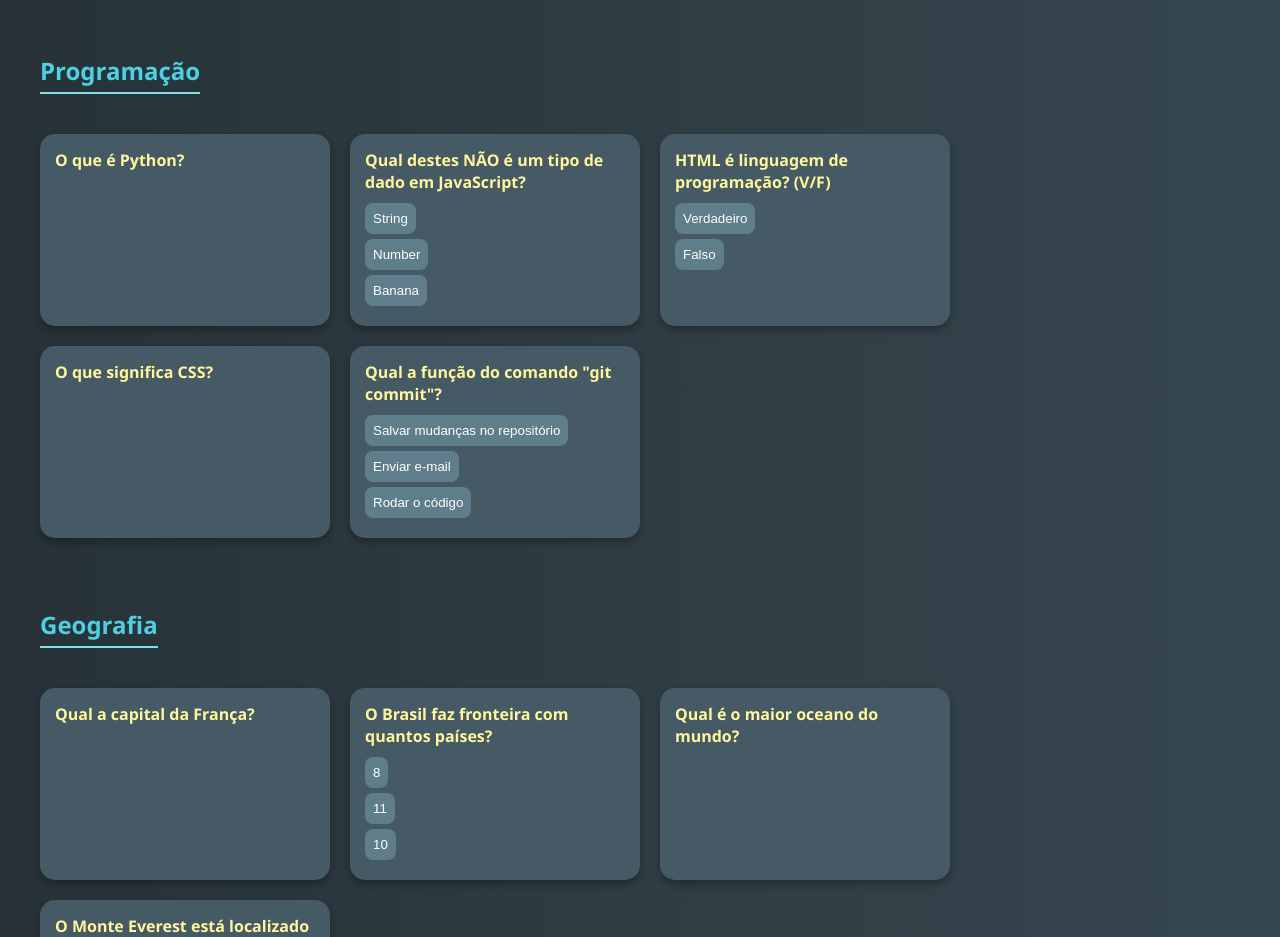
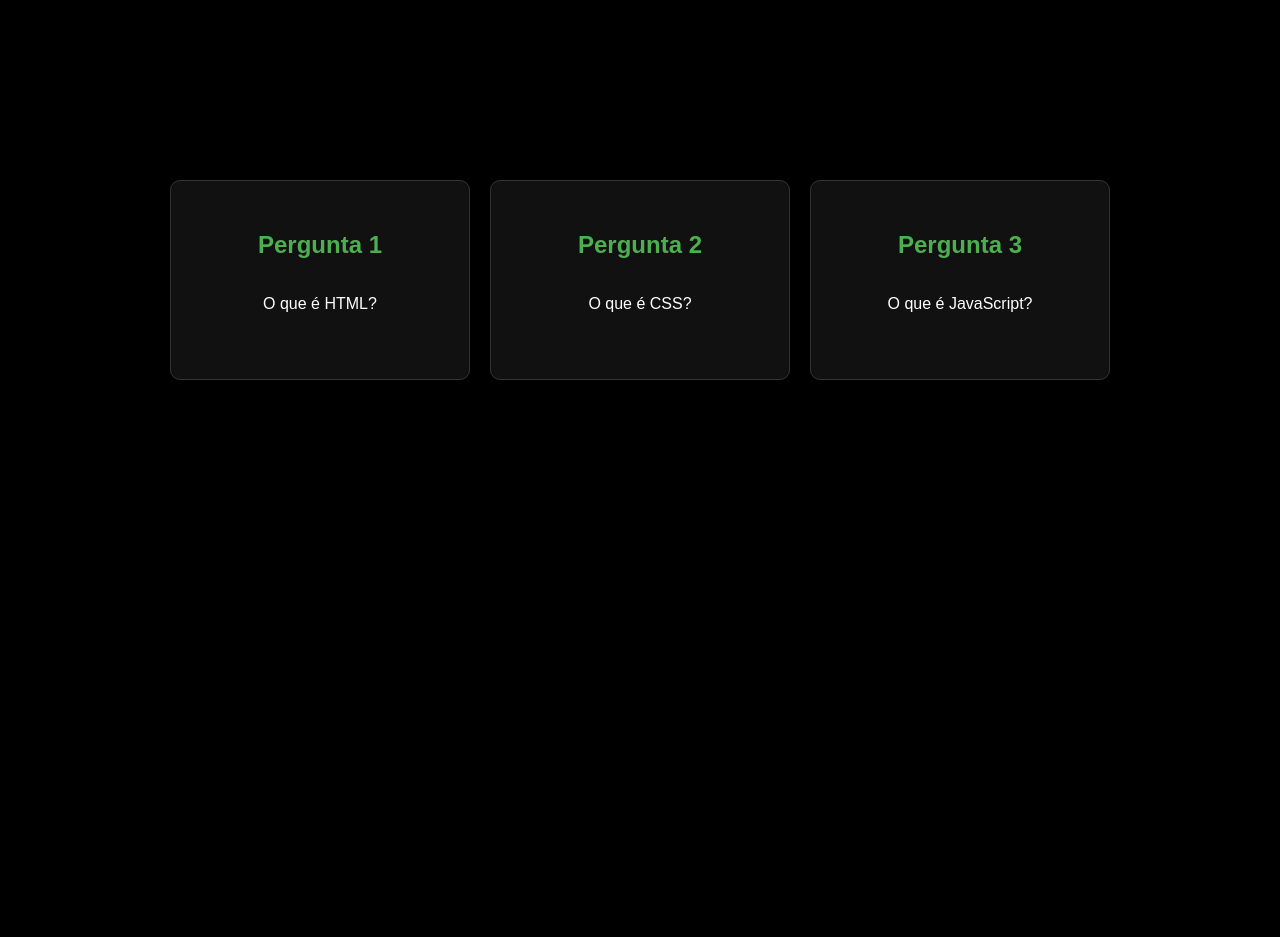
Before and after one commit to lucas170109/trilha-2-trimestre-2-ano, a plain HTML site: page index.html in a window 1280 px wide. Shown: the part 120-1057 px from the top of the page. After the commit the page ends 800 px from the top, so only its background shows below. Drawn offline with Linux system fonts and the light colour scheme.

Commit message:
Update index.html

```diff
--- a/index.html
+++ b/index.html
@@ -1,226 +1,124 @@
 <!DOCTYPE html>
 <html lang="pt-br">
 <head>
-  <meta charset="UTF-8" />
-  <title>Flashcards Interativos</title>
+    <meta charset="UTF-8">
+    <meta name="viewport" content="width=device-width, initial-scale=1.0">
+    <title>Flashcards Pretos</title>
     <style>
         body {
-      font-family: 'Segoe UI', Tahoma, Geneva, Verdana, sans-serif;
-      background: linear-gradient(to right, #263238, #37474F);
-      padding: 40px;
+            background-color: #000000;
             margin: 0;
-      color: #fff;
+            padding: 0;
+            font-family: Arial, sans-serif;
+            display: flex;
+            justify-content: center;
+            align-items: center;
+            min-height: 100vh;
+            color: white;
         }
-    h1 {
-      text-align: center;
-      color: #80DEEA;
-      margin-bottom: 50px;
-    }
-    .categoria {
-      margin-bottom: 50px;
-    }
-    .categoria h2 {
-      color: #4DD0E1;
-      border-bottom: 2px solid #80DEEA;
-      display: inline-block;
-      padding-bottom: 5px;
-    }
-    .cards-container {
+
+        .container {
             display: flex;
             flex-wrap: wrap;
+            justify-content: center;
             gap: 20px;
-      margin-top: 20px;
+            max-width: 1200px;
+            padding: 20px;
         }
-    .flashcard {
-      width: 260px;
-      min-height: 160px;
-      background: #455A64;
-      border-radius: 15px;
-      box-shadow: 0 4px 8px rgba(0,0,0,0.3);
-      padding: 15px;
-      cursor: pointer;
-      transition: transform 0.3s;
+
+        .card {
+            width: 300px;
+            height: 200px;
+            perspective: 1000px;
         }
-    .flashcard:hover {
-      transform: scale(1.05);
+
+        .card-inner {
+            position: relative;
+            width: 100%;
+            height: 100%;
+            transition: transform 0.8s;
+            transform-style: preserve-3d;
+            background-color: #111;
+            border-radius: 10px;
+            box-shadow: 0 4px 8px rgba(0, 0, 0, 0.3);
         }
-    .pergunta {
-      font-weight: bold;
-      margin-bottom: 10px;
-      color: #FFF59D;
+
+        .card:hover .card-inner {
+            transform: rotateY(180deg);
         }
-    .resposta {
-      display: none;
-      color: #C8E6C9;
+
+        .card-front, .card-back {
+            position: absolute;
+            width: 100%;
+            height: 100%;
+            backface-visibility: hidden;
+            display: flex;
+            flex-direction: column;
+            justify-content: center;
+            align-items: center;
+            padding: 20px;
+            box-sizing: border-box;
+            border-radius: 10px;
         }
-    .alternativas button {
-      display: block;
-      margin: 5px 0;
-      background: #607D8B;
-      color: white;
-      border: none;
-      padding: 8px;
-      border-radius: 8px;
-      cursor: pointer;
+
+        .card-front {
+            background-color: #111;
+            border: 1px solid #333;
         }
-    .alternativas button:hover {
-      background: #78909C;
+
+        .card-back {
+            background-color: #222;
+            transform: rotateY(180deg);
+            border: 1px solid #444;
         }
-    .footer {
+
+        h2 {
+            margin-top: 0;
+            color: #4CAF50;
+        }
+
+        p {
             text-align: center;
-      margin-top: 60px;
-      color: #B0BEC5;
-      font-size: 14px;
         }
     </style>
 </head>
 <body>
-
-  <h1>Flashcards Interativos</h1>
-
-  <!-- Programação -->
-  <div class="categoria">
-    <h2>Programação</h2>
-    <div class="cards-container">
-      <div class="flashcard" onclick="mostrarResposta(this)">
-        <div class="pergunta">O que é Python?</div>
-        <div class="resposta">Linguagem de programação de alto nível, interpretada e de tipagem dinâmica.</div>
+    <div class="container">
+        <div class="card">
+            <div class="card-inner">
+                <div class="card-front">
+                    <h2>Pergunta 1</h2>
+                    <p>O que é HTML?</p>
                 </div>
-      <div class="flashcard">
-        <div class="pergunta">Qual destes NÃO é um tipo de dado em JavaScript?</div>
-        <div class="alternativas">
-          <button onclick="verificar(this, false)">String</button>
-          <button onclick="verificar(this, false)">Number</button>
-          <button onclick="verificar(this, true)">Banana</button>
+                <div class="card-back">
+                    <p>HTML é a linguagem de marcação padrão para criar páginas web.</p>
                 </div>
             </div>
-      <div class="flashcard">
-        <div class="pergunta">HTML é linguagem de programação? (V/F)</div>
-        <div class="alternativas">
-          <button onclick="verificar(this, false)">Verdadeiro</button>
-          <button onclick="verificar(this, true)">Falso</button>
+        </div>
+
+        <div class="card">
+            <div class="card-inner">
+                <div class="card-front">
+                    <h2>Pergunta 2</h2>
+                    <p>O que é CSS?</p>
+                </div>
+                <div class="card-back">
+                    <p>CSS é uma linguagem de estilo usada para descrever a apresentação de um documento HTML.</p>
                 </div>
             </div>
-      <div class="flashcard" onclick="mostrarResposta(this)">
-        <div class="pergunta">O que significa CSS?</div>
-        <div class="resposta">Cascading Style Sheets (Folhas de Estilo em Cascata).</div>
         </div>
-      <div class="flashcard">
-        <div class="pergunta">Qual a função do comando "git commit"?</div>
-        <div class="alternativas">
-          <button onclick="verificar(this, true)">Salvar mudanças no repositório</button>
-          <button onclick="verificar(this, false)">Enviar e-mail</button>
-          <button onclick="verificar(this, false)">Rodar o código</button>
+
+        <div class="card">
+            <div class="card-inner">
+                <div class="card-front">
+                    <h2>Pergunta 3</h2>
+                    <p>O que é JavaScript?</p>
+                </div>
+                <div class="card-back">
+                    <p>JavaScript é uma linguagem de programação que permite implementar itens complexos em páginas web.</p>
                 </div>
             </div>
         </div>
     </div>
-
-  <!-- Geografia -->
-  <div class="categoria">
-    <h2>Geografia</h2>
-    <div class="cards-container">
-      <div class="flashcard" onclick="mostrarResposta(this)">
-        <div class="pergunta">Qual a capital da França?</div>
-        <div class="resposta">Paris</div>
-      </div>
-      <div class="flashcard">
-        <div class="pergunta">O Brasil faz fronteira com quantos países?</div>
-        <div class="alternativas">
-          <button onclick="verificar(this, false)">8</button>
-          <button onclick="verificar(this, false)">11</button>
-          <button onclick="verificar(this, true)">10</button>
-        </div>
-      </div>
-      <div class="flashcard" onclick="mostrarResposta(this)">
-        <div class="pergunta">Qual é o maior oceano do mundo?</div>
-        <div class="resposta">Oceano Pacífico</div>
-      </div>
-      <div class="flashcard">
-        <div class="pergunta">O Monte Everest está localizado em qual continente?</div>
-        <div class="alternativas">
-          <button onclick="verificar(this, true)">Ásia</button>
-          <button onclick="verificar(this, false)">Europa</button>
-          <button onclick="verificar(this, false)">América</button>
-        </div>
-      </div>
-    </div>
-  </div>
-
-  <!-- Inglês -->
-  <div class="categoria">
-    <h2>Língua Inglesa</h2>
-    <div class="cards-container">
-      <div class="flashcard" onclick="mostrarResposta(this)">
-        <div class="pergunta">Como se diz "obrigado" em inglês?</div>
-        <div class="resposta">Thank you</div>
-      </div>
-      <div class="flashcard">
-        <div class="pergunta">Traduza: "I am happy"</div>
-        <div class="alternativas">
-          <button onclick="verificar(this, false)">Eu sou rápido</button>
-          <button onclick="verificar(this, true)">Eu estou feliz</button>
-          <button onclick="verificar(this, false)">Eu tenho fome</button>
-        </div>
-      </div>
-      <div class="flashcard">
-        <div class="pergunta">Qual é o plural de "child"?</div>
-        <div class="alternativas">
-          <button onclick="verificar(this, false)">Childs</button>
-          <button onclick="verificar(this, true)">Children</button>
-          <button onclick="verificar(this, false)">Childes</button>
-        </div>
-      </div>
-      <div class="flashcard" onclick="mostrarResposta(this)">
-        <div class="pergunta">O que significa "Good night"?</div>
-        <div class="resposta">Boa noite</div>
-      </div>
-    </div>
-  </div>
-
-  <!-- Ciências -->
-  <div class="categoria">
-    <h2>Ciências</h2>
-    <div class="cards-container">
-      <div class="flashcard">
-        <div class="pergunta">Qual planeta é conhecido como "planeta vermelho"?</div>
-        <div class="alternativas">
-          <button onclick="verificar(this, true)">Marte</button>
-          <button onclick="verificar(this, false)">Júpiter</button>
-          <button onclick="verificar(this, false)">Saturno</button>
-        </div>
-      </div>
-      <div class="flashcard" onclick="mostrarResposta(this)">
-        <div class="pergunta">Qual é o gás mais abundante na atmosfera?</div>
-        <div class="resposta">Nitrogênio</div>
-      </div>
-      <div class="flashcard">
-        <div class="pergunta">O Sol é uma...</div>
-        <div class="alternativas">
-          <button onclick="verificar(this, false)">Lua</button>
-          <button onclick="verificar(this, true)">Estrela</button>
-          <button onclick="verificar(this, false)">Planeta</button>
-        </div>
-      </div>
-    </div>
-  </div>
-
-  <div class="footer">
-    Projeto expandido com mais perguntas e formatos.
-  </div>
-
-  <script>
-    function mostrarResposta(card) {
-      const resposta = card.querySelector('.resposta');
-      resposta.style.display = resposta.style.display === 'block' ? 'none' : 'block';
-    }
-    function verificar(botao, correto) {
-      if (correto) {
-        botao.style.background = '#4CAF50';
-      } else {
-        botao.style.background = '#F44336';
-      }
-    }
-  </script>
 </body>
 </html>
```
Lines whose indentation alone changed are shown as unchanged.
